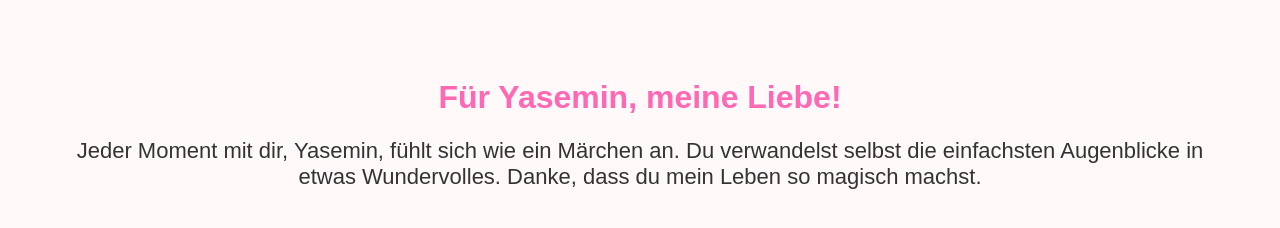
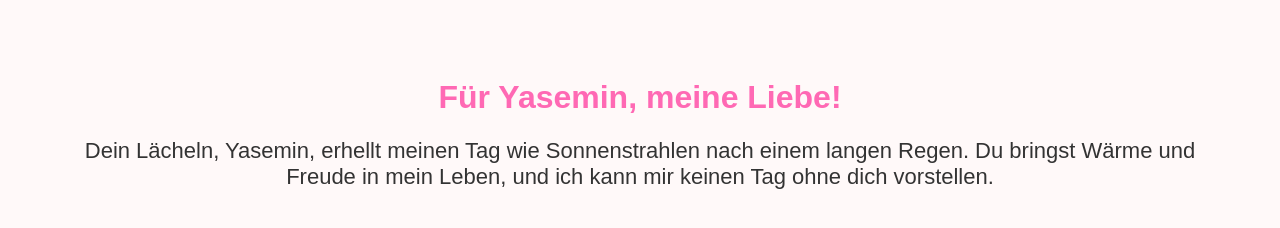
Before and after one commit to Mert458458/Yasemin, a plain HTML site: page index.html in a window 1280 px wide. Drawn offline with Linux system fonts and the light colour scheme.

Commit message:
index.html aktualisieren

```diff
--- a/index.html
+++ b/index.html
@@ -22,7 +22,7 @@
 </head>
 <body>
     <h1>Für Yasemin, meine Liebe!</h1>
-    <p id="message">Jeder Moment mit dir, Yasemin, fühlt sich wie ein Märchen an. Du verwandelst selbst die einfachsten Augenblicke in etwas Wundervolles. Danke, dass du mein Leben so magisch machst. </p>
+    <p id="message">Dein Lächeln, Yasemin, erhellt meinen Tag wie Sonnenstrahlen nach einem langen Regen. Du bringst Wärme und Freude in mein Leben, und ich kann mir keinen Tag ohne dich vorstellen.</p>
 
     <script>
         // Liste der süßen Nachrichten für Yasemin
```
